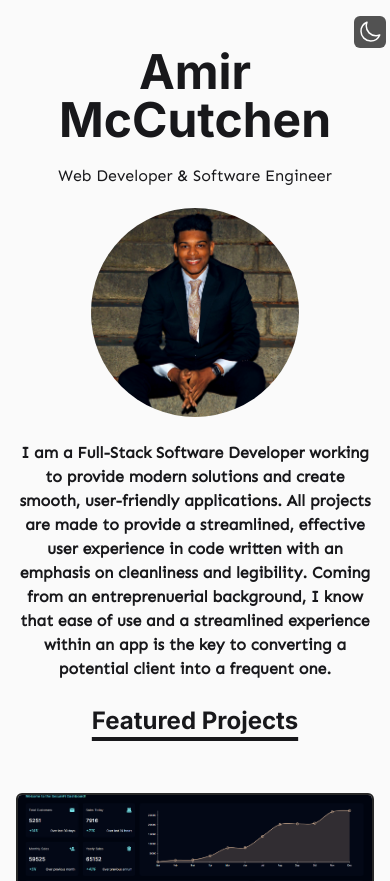
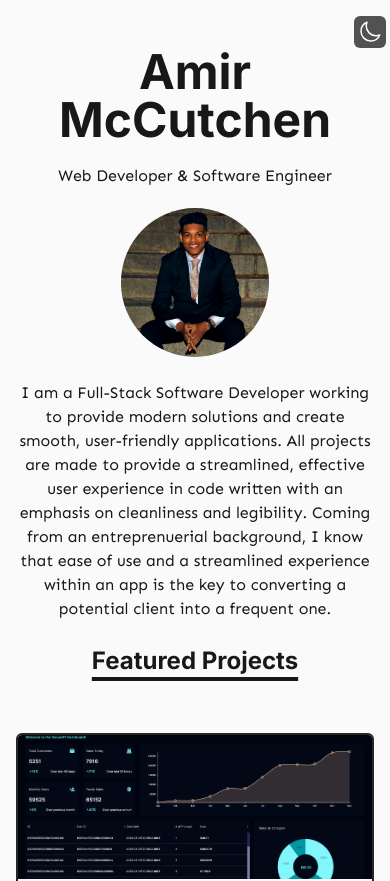
Before and after one commit to amirmccutchen/portfolio-site, a React (Vite) app: page / in a window 390 px wide. Shown: the top 881 px of the page. Built offline with nearby package versions, Linux system fonts and the light colour scheme.

Commit message:
font resizing for larger devices

```diff
--- a/src/components/Footer.jsx
+++ b/src/components/Footer.jsx
@@ -9,7 +9,7 @@ function Footer() {
             {/* add social icons here */}
             <SocialIcon url="https://github.com/amirmccutchen" bgColor="#525252" />
             <SocialIcon url="https://www.linkedin.com/in/amir-mccutchen/" bgColor="#525252" className="ml-4"/>
-            <p className = 'text-sm mt-5 font-bold dark:font-medium opacity-75 dark:opacity-60 font-sen'>
+            <p className = 'text-sm mt-5 font-medium opacity-80 dark:opacity-60 font-sen'>
                 &copy; {new Date().getFullYear()} Amir McCutchen. <br /> Built with JavaScript, React, and TailwindCSS.
             </p>
         </div>
--- a/src/components/Introduction.jsx
+++ b/src/components/Introduction.jsx
@@ -10,9 +10,9 @@ function Introduction() {
             <img // insert your image here, resize if needed on line 12 using the w-x/12 starting with a mobile view, then work your way up
                src = '../images/me.jpg'
                alt = "Amir McCutchen"
-               class = "rounded-full w-7/12 md:w-5/12 lg:w-3/12 mb-6"
+               class = "rounded-full w-5/12 md:w-4/12 lg:w-3/12 mb-6"
             />
-            <p className = 'text-md max-w-xl mb-6 font-semibold dark:font-medium font-sen dark:text-white'>
+            <p className = 'text-md max-w-xl mb-6 font-medium md:font-semibold dark:font-medium font-sen dark:text-white'>
                 I am a Full-Stack Software Developer working to provide modern solutions and create smooth, user-friendly applications.
                 All projects are made to provide a streamlined, effective user experience in code written with an emphasis on cleanliness and legibility.
                 Coming from an entreprenuerial background, I know that ease of use and a streamlined experience within an app is the key to converting a potential client into a frequent one.
```
